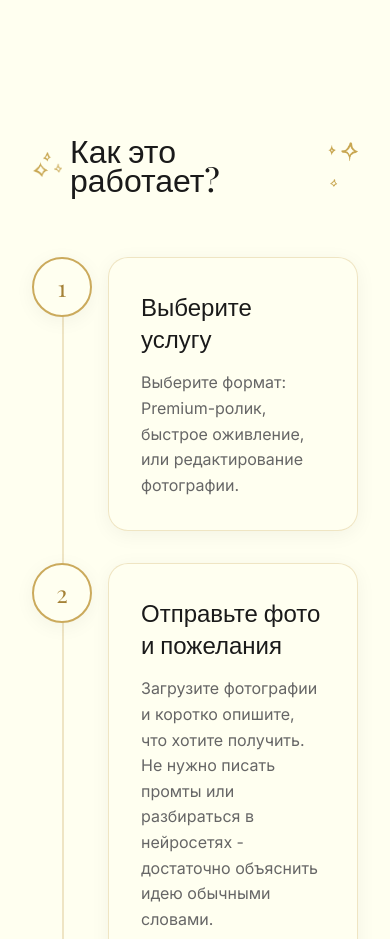
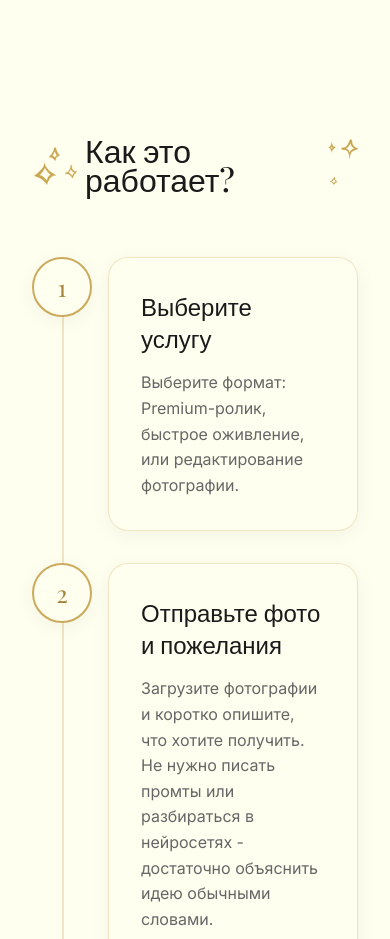
Before and after one commit to sanistezd/Lavender_Fotti, a Next.js app: page / in a window 390 px wide. Shown: the part 3040-3979 px from the top of the page. Built offline with nearby package versions, Linux system fonts and the light colour scheme; a web font is replaced by a local one.

Commit message:
style: fix sparkle sizes and vertical alignment to look equal visually

```diff
--- a/src/components/HowItWorks/HowItWorks.module.css
+++ b/src/components/HowItWorks/HowItWorks.module.css
@@ -18,11 +18,20 @@
   margin: 0;
 }
 
-.sparkleLeft, .sparkleRight {
-  width: 50px;
+.sparkleLeft {
+  width: 65px;
   height: auto;
   object-fit: contain;
   mix-blend-mode: multiply;
+  margin-top: 5px;
+}
+
+.sparkleRight {
+  width: 45px;
+  height: auto;
+  object-fit: contain;
+  mix-blend-mode: multiply;
+  margin-bottom: 10px;
 }
 
 .stepsContainer {
@@ -126,8 +135,14 @@
     font-size: 2rem;
   }
 
-  .sparkleLeft, .sparkleRight {
+  .sparkleLeft {
+    width: 45px;
+    margin-top: 2px;
+  }
+
+  .sparkleRight {
     width: 30px;
+    margin-bottom: 5px;
   }
 
   .stepsContainer::before {
```
